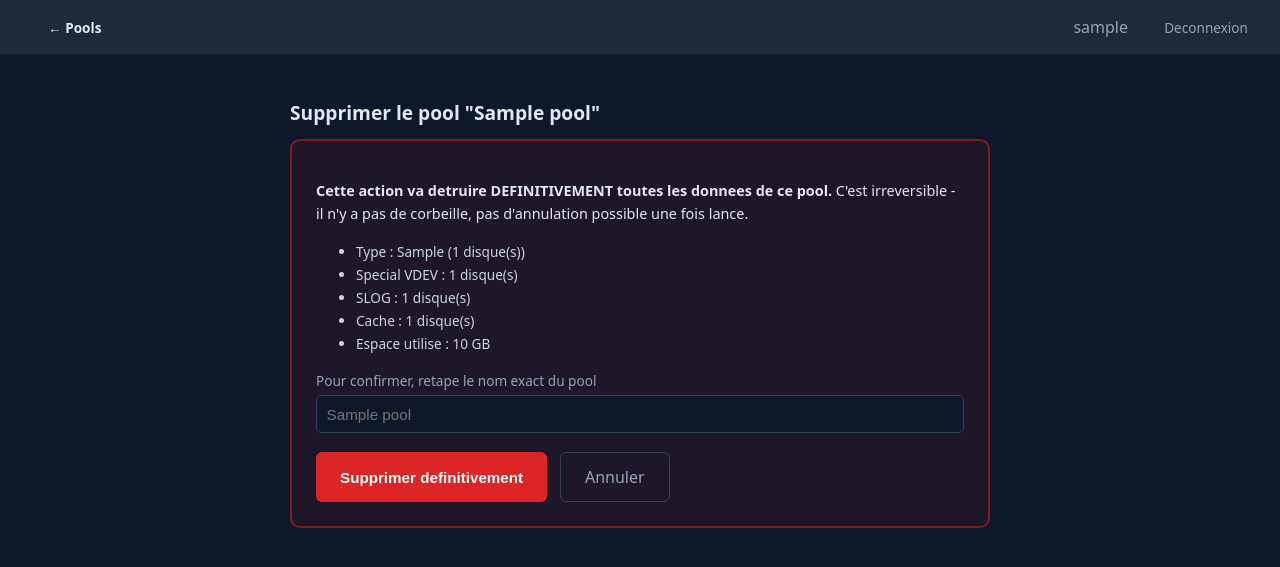
After one commit to tobilianok/NAS-Manager, a FastAPI app: template app/templates/pool_delete.html in a window 1280 px wide. The commit adds this page. Shown: the top 567 px of the page. Run offline with FastAPI, Linux system fonts and the light colour scheme; the template is opened without the code that fills it: most values are stand-ins (such as "Sample title", 1, 10 or a date in 2020).

Commit message:
feat(zfs): suppression de pool avec confirmation obligatoire
Necessaire pour que Louis puisse tester differentes configurations (il
avait cree 'poulette' et ne pouvait plus liberer les disques pour tester
le correctif precedent sur les tailles incoherentes).

- zfs.get_pool(name) / destroy_pool(name) : revalide toujours en direct
  que le pool existe reellement avant d'agir (jamais confiance dans un nom
  d'URL). zpool destroy n'a pas d'essai a blanc contrairement a create,
  donc la protection repose sur la confirmation du nom retape cote route
  web + le fait qu'on ne passe jamais -f (ZFS refuse lui-meme si le pool
  est occupe).
- Nouvelles routes GET/POST /pools/{name}/delete avec page de confirmation
  (recap du contenu du pool + retype du nom obligatoire).
- Lien "Supprimer ce pool" sur chaque carte dans /pools.
- Tests : confirmation invalide bloque tout, nom de pool inexistant refuse
  avant meme d'appeler subprocess, suppression reelle appelee exactement
  une fois sur requete valide.

Co-Authored-By: Claude Sonnet 5 <noreply@anthropic.com>
Claude-Session: https://claude.ai/code/session_0189ptoPncfXKSsDE9i9CFGz

```diff
--- a/app/main.py
+++ b/app/main.py
@@ -189,3 +189,47 @@ def pool_create(
         "pool_result.html",
         {"request": request, "username": username, "success": True, "check": check, "pool_name": name, "output": output},
     )
+
+
+@app.get("/pools/{name}/delete", response_class=HTMLResponse)
+def pool_delete_form(request: Request, name: str, username: str = Depends(require_login)):
+    pool = zfs.get_pool(name)
+    if pool is None:
+        raise HTTPException(status_code=404, detail=f"Pool '{name}' introuvable.")
+    return templates.TemplateResponse(
+        "pool_delete.html",
+        {"request": request, "username": username, "pool": pool, "error": None},
+    )
+
+
+@app.post("/pools/{name}/delete", response_class=HTMLResponse)
+def pool_delete_submit(
+    request: Request,
+    name: str,
+    username: str = Depends(require_login),
+    confirm_name: str = Form(...),
+):
+    pool = zfs.get_pool(name)
+    if pool is None:
+        raise HTTPException(status_code=404, detail=f"Pool '{name}' introuvable.")
+
+    if confirm_name.strip() != name.strip():
+        return templates.TemplateResponse(
+            "pool_delete.html",
+            {
+                "request": request, "username": username, "pool": pool,
+                "error": "Le nom tape ne correspond pas au nom du pool - rien n'a ete supprime.",
+            },
+            status_code=400,
+        )
+
+    try:
+        zfs.destroy_pool(name)
+    except zfs.PoolDestructionError as exc:
+        return templates.TemplateResponse(
+            "pool_delete.html",
+            {"request": request, "username": username, "pool": pool, "error": str(exc)},
+            status_code=500,
+        )
+
+    return RedirectResponse("/pools", status_code=302)
--- /dev/null
+++ b/app/templates/pool_delete.html
@@ -0,0 +1,63 @@
+<!doctype html>
+<html lang="fr">
+<head>
+  <meta charset="utf-8">
+  <title>Supprimer {{ pool.name }} - NAS Manager</title>
+  <meta name="viewport" content="width=device-width, initial-scale=1">
+  <style>
+    body { font-family: system-ui, sans-serif; background: #0f172a; color: #e2e8f0; margin: 0; }
+    header { display: flex; justify-content: space-between; align-items: center; padding: 1rem 2rem; background: #1e293b; }
+    header a { color: #94a3b8; text-decoration: none; font-size: .85rem; margin-left: 1rem; }
+    main { padding: 2rem; max-width: 700px; margin: 0 auto; }
+    h1 { font-size: 1.2rem; }
+    .confirm-box { border: 2px solid #7f1d1d; border-radius: 10px; padding: 1.5rem; background: #7f1d1d22; }
+    .confirm-box p { font-size: .9rem; line-height: 1.6; }
+    .field-label { display: block; font-size: .85rem; color: #94a3b8; margin: 1rem 0 .3rem; }
+    input[type=text] { width: 100%; padding: .6rem; border-radius: 6px; border: 1px solid #334155; background: #0f172a; color: #e2e8f0; box-sizing: border-box; font-size: .95rem; }
+    .msg-error { background: #7f1d1d; color: #fecaca; padding: .6rem .8rem; border-radius: 6px; margin-top: 1rem; font-size: .85rem; }
+    .actions { margin-top: 1.2rem; display: flex; gap: .8rem; }
+    button.destroy { padding: .8rem 1.5rem; border: none; border-radius: 6px; background: #dc2626; color: white; font-weight: 600; cursor: pointer; font-size: .95rem; }
+    button.destroy:hover { background: #b91c1c; }
+    a.cancel { padding: .8rem 1.5rem; border-radius: 6px; text-decoration: none; color: #94a3b8; border: 1px solid #334155; }
+    ul.recap { font-size: .85rem; color: #cbd5e1; line-height: 1.7; }
+  </style>
+</head>
+<body>
+  <header>
+    <strong><a href="/pools" style="color:#e2e8f0; text-decoration:none;">← Pools</a></strong>
+    <div>
+      <span style="color:#94a3b8; margin-right:1rem;">{{ username }}</span>
+      <a href="/logout">Deconnexion</a>
+    </div>
+  </header>
+  <main>
+    <h1>Supprimer le pool "{{ pool.name }}"</h1>
+    <div class="confirm-box">
+      <p>
+        <strong>Cette action va detruire DEFINITIVEMENT toutes les donnees de ce pool.</strong>
+        C'est irreversible - il n'y a pas de corbeille, pas d'annulation possible une fois lance.
+      </p>
+      <ul class="recap">
+        <li>Type : {{ pool.main_vdev_type }} ({{ pool.main_disks | length }} disque(s))</li>
+        {% if pool.special_disks %}<li>Special VDEV : {{ pool.special_disks | length }} disque(s)</li>{% endif %}
+        {% if pool.log_disks %}<li>SLOG : {{ pool.log_disks | length }} disque(s)</li>{% endif %}
+        {% if pool.cache_disks %}<li>Cache : {{ pool.cache_disks | length }} disque(s)</li>{% endif %}
+        <li>Espace utilise : {{ (pool.alloc_bytes / (1000**3)) | round(2) }} GB</li>
+      </ul>
+
+      {% if error %}
+      <div class="msg-error">{{ error }}</div>
+      {% endif %}
+
+      <form method="post" action="/pools/{{ pool.name }}/delete">
+        <label class="field-label" for="confirm_name">Pour confirmer, retape le nom exact du pool</label>
+        <input type="text" id="confirm_name" name="confirm_name" placeholder="{{ pool.name }}" autocomplete="off" required>
+        <div class="actions">
+          <button type="submit" class="destroy">Supprimer definitivement</button>
+          <a class="cancel" href="/pools">Annuler</a>
+        </div>
+      </form>
+    </div>
+  </main>
+</body>
+</html>
--- a/app/templates/pools.html
+++ b/app/templates/pools.html
@@ -57,6 +57,9 @@
         {% if p.log_disks %}<span>SLOG : {{ p.log_disks | length }} disque(s)</span>{% endif %}
         {% if p.cache_disks %}<span>L2ARC : {{ p.cache_disks | length }} disque(s)</span>{% endif %}
       </div>
+      <div style="margin-top:.8rem;">
+        <a href="/pools/{{ p.name }}/delete" style="color:#fca5a5; font-size:.82rem; text-decoration:none;">Supprimer ce pool</a>
+      </div>
     </div>
     {% endfor %}
   </main>
--- a/app/zfs.py
+++ b/app/zfs.py
@@ -436,3 +436,45 @@ def create_pool(
 
     logger.info("Pool '%s' cree avec succes (%s)", name, " ".join(full_args))
     return out
+
+
+class PoolDestructionError(RuntimeError):
+    pass
+
+
+def get_pool(name: str) -> Pool | None:
+    """Retrouve un pool existant par son nom, ou None. A utiliser pour
+    toute action sur un pool nomme par l'utilisateur (jamais faire confiance
+    a un nom d'URL sans verifier qu'il correspond a un pool REELLEMENT
+    existant, obtenu en direct via zpool)."""
+    for pool in list_pools():
+        if pool.name == name:
+            return pool
+    return None
+
+
+def destroy_pool(name: str) -> str:
+    """
+    Detruit definitivement un pool ZFS et toutes les donnees qu'il contient.
+    IRREVERSIBLE. Ne fait AUCUNE hypothese sur le nom recu : revalide en
+    direct que le pool existe reellement avant d'agir (zpool destroy sur un
+    nom invalide echouerait de toute facon, mais on prefere un message
+    clair a une commande lancee au hasard).
+
+    Contrairement a la creation, `zpool destroy` n'a pas d'option d'essai a
+    blanc - la protection ici repose sur : (1) la confirmation du nom tapee
+    par l'utilisateur cote route web, (2) la revalidation que le pool existe
+    reellement juste avant l'appel, et (3) le fait qu'on ne passe JAMAIS -f,
+    donc ZFS refusera lui-meme si le pool est occupe (montage actif, etc.)
+    plutot que de forcer.
+    """
+    pool = get_pool(name)
+    if pool is None:
+        raise PoolDestructionError(f"Aucun pool nomme '{name}' n'existe actuellement.")
+
+    code, out, err = _run(["zpool", "destroy", name])
+    if code != 0:
+        raise PoolDestructionError(f"La suppression du pool a echoue : {err or out}")
+
+    logger.warning("Pool '%s' detruit (demande utilisateur)", name)
+    return out
```
